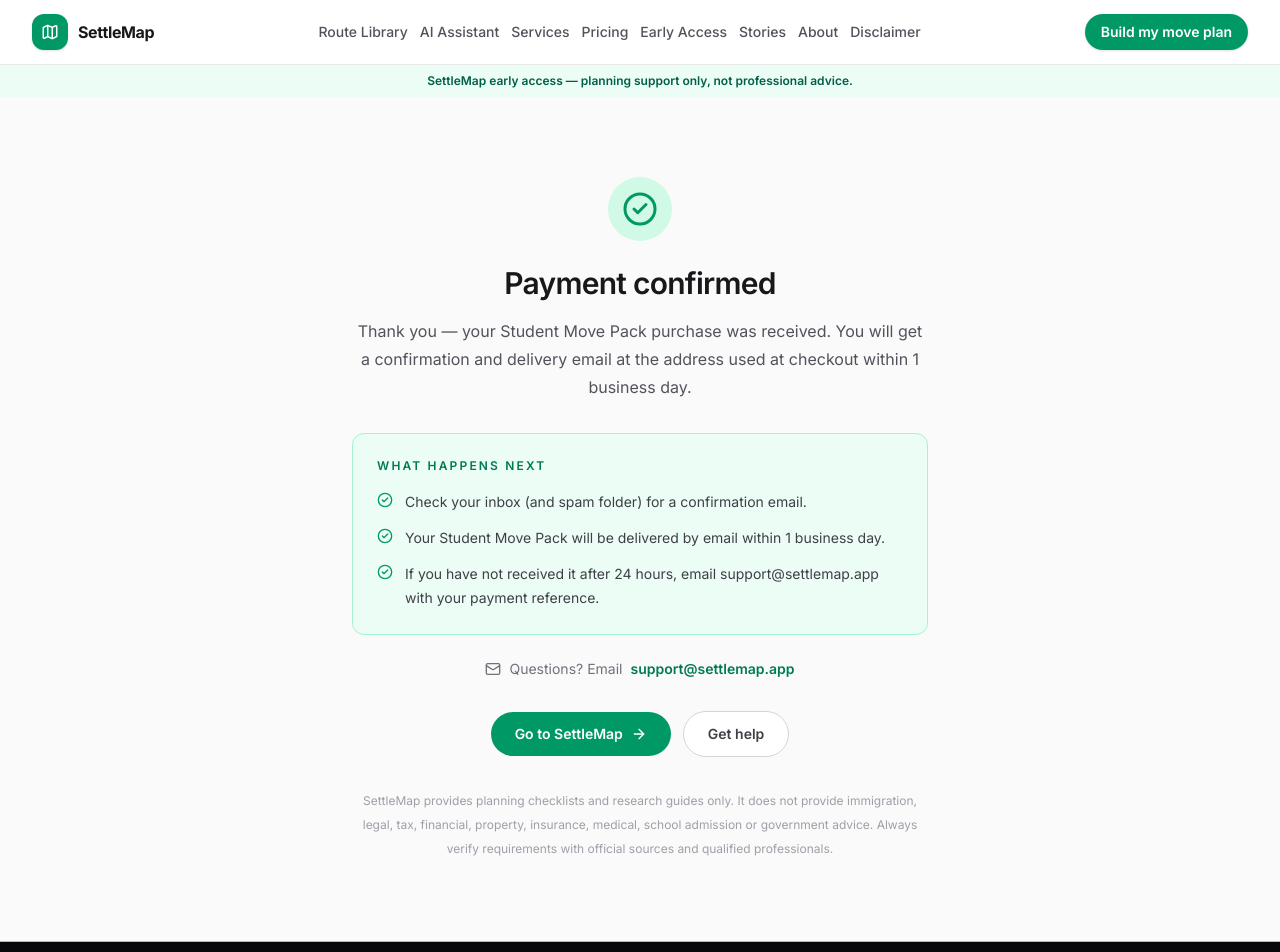
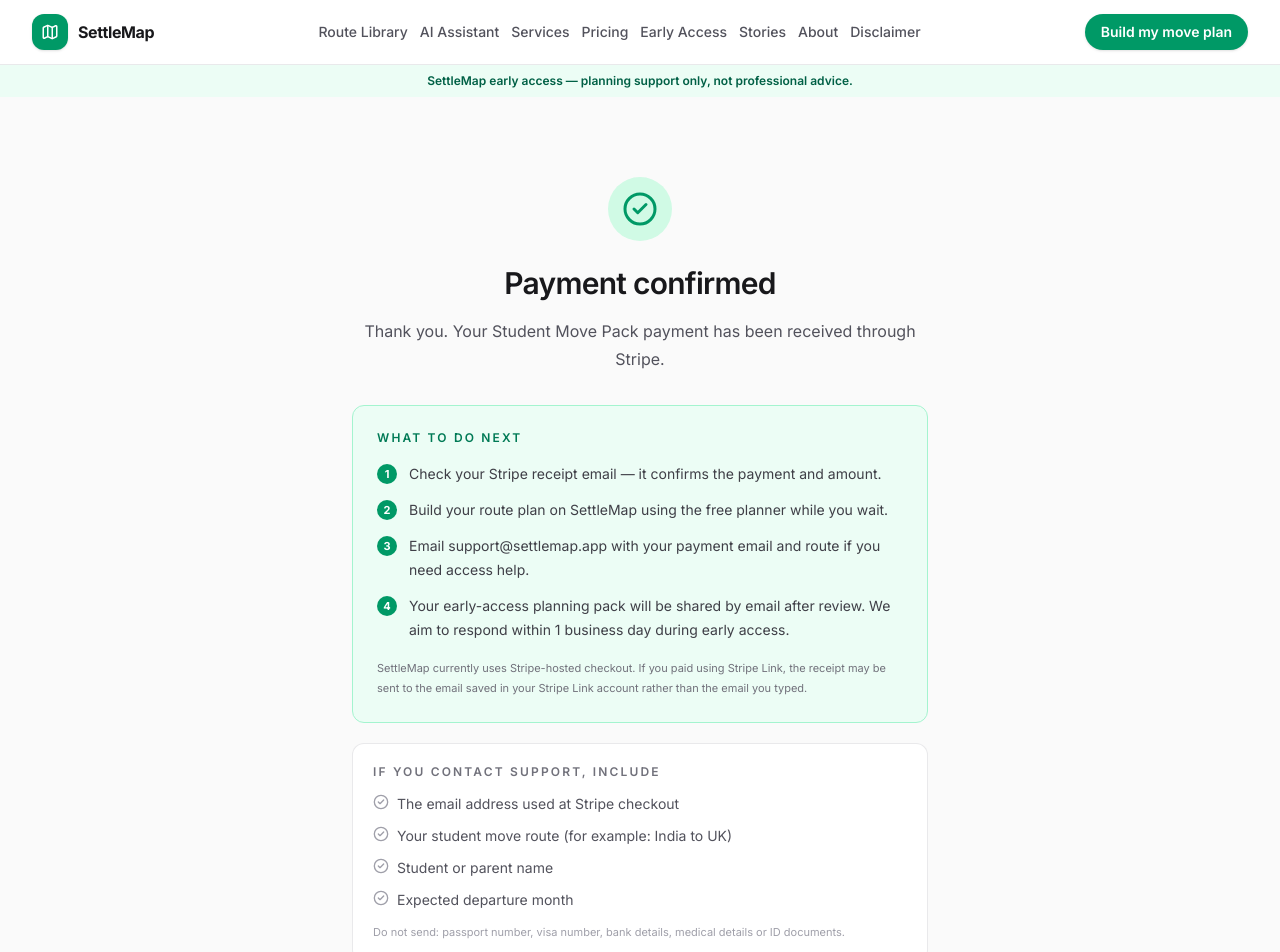
Before and after one commit to salestradzlah-code/videshflow-demo, a Next.js app: page /payment-success in a window 1280 px wide. Shown: the top 952 px of the page. Built offline with nearby package versions, Linux system fonts and the light colour scheme.

Commit message:
V12.7.1 clarify post payment fulfilment wording

```diff
--- a/src/app/payment-success/page.tsx
+++ b/src/app/payment-success/page.tsx
@@ -1,41 +1,76 @@
 import type { Metadata } from "next";
 import Link from "next/link";
-import { ArrowRight, CheckCircle2, Mail } from "lucide-react";
+import { ArrowRight, CheckCircle2, ExternalLink, Mail } from "lucide-react";
 
 export const metadata: Metadata = {
   title: "Payment confirmed — SettleMap",
-  description: "Your Student Move Pack payment was received. Check your email for delivery details.",
+  description: "Your Student Move Pack payment has been received through Stripe.",
 };
+
+const STRIPE_LINK =
+  process.env.NEXT_PUBLIC_STRIPE_STUDENT_MOVE_PACK_PAYMENT_LINK ??
+  "https://buy.stripe.com/bJe7sKcJs90l7csgrK1gs00";
 
 export default function PaymentSuccessPage() {
   return (
     <section className="min-h-[60vh] bg-zinc-50 px-4 py-20 sm:px-6 lg:px-8">
-      <div className="mx-auto max-w-xl text-center">
-        <div className="inline-flex h-16 w-16 items-center justify-center rounded-full bg-emerald-100">
-          <CheckCircle2 className="h-9 w-9 text-emerald-600" />
+      <div className="mx-auto max-w-xl">
+        <div className="text-center">
+          <div className="inline-flex h-16 w-16 items-center justify-center rounded-full bg-emerald-100">
+            <CheckCircle2 className="h-9 w-9 text-emerald-600" />
+          </div>
+          <h1 className="mt-6 text-3xl font-semibold tracking-tight text-zinc-900">Payment confirmed</h1>
+          <p className="mt-4 text-base leading-7 text-zinc-600">
+            Thank you. Your Student Move Pack payment has been received through Stripe.
+          </p>
         </div>
-        <h1 className="mt-6 text-3xl font-semibold tracking-tight text-zinc-900">Payment confirmed</h1>
-        <p className="mt-4 text-base leading-7 text-zinc-600">
-          Thank you — your Student Move Pack purchase was received. You will get a confirmation and delivery email at the address used at checkout within 1 business day.
-        </p>
 
-        <div className="mt-8 rounded-xl border border-emerald-200 bg-emerald-50 p-6 text-left">
-          <p className="text-xs font-semibold uppercase tracking-[0.18em] text-emerald-700">What happens next</p>
-          <ul className="mt-4 space-y-3">
+        {/* Next steps */}
+        <div className="mt-8 rounded-xl border border-emerald-200 bg-emerald-50 p-6">
+          <p className="text-xs font-semibold uppercase tracking-[0.18em] text-emerald-700">What to do next</p>
+          <ol className="mt-4 space-y-3">
             {[
-              "Check your inbox (and spam folder) for a confirmation email.",
-              "Your Student Move Pack will be delivered by email within 1 business day.",
-              "If you have not received it after 24 hours, email support@settlemap.app with your payment reference.",
-            ].map((step) => (
-              <li key={step} className="flex items-start gap-3 text-sm leading-6 text-zinc-700">
-                <CheckCircle2 className="mt-0.5 h-4 w-4 shrink-0 text-emerald-600" />
+              "Check your Stripe receipt email — it confirms the payment and amount.",
+              "Build your route plan on SettleMap using the free planner while you wait.",
+              "Email support@settlemap.app with your payment email and route if you need access help.",
+              "Your early-access planning pack will be shared by email after review. We aim to respond within 1 business day during early access.",
+            ].map((step, i) => (
+              <li key={i} className="flex items-start gap-3 text-sm leading-6 text-zinc-700">
+                <span className="mt-0.5 flex h-5 w-5 shrink-0 items-center justify-center rounded-full bg-emerald-600 text-[11px] font-bold text-white">
+                  {i + 1}
+                </span>
                 {step}
               </li>
             ))}
-          </ul>
+          </ol>
+          <p className="mt-4 text-[11px] leading-5 text-zinc-500">
+            SettleMap currently uses Stripe-hosted checkout. If you paid using Stripe Link, the receipt may be sent to the email saved in your Stripe Link account rather than the email you typed.
+          </p>
         </div>
 
-        <div className="mt-6 flex items-center justify-center gap-2 text-sm text-zinc-500">
+        {/* Contact support checklist */}
+        <div className="mt-5 rounded-xl border border-zinc-200/80 bg-white p-5">
+          <p className="text-xs font-semibold uppercase tracking-[0.18em] text-zinc-500">If you contact support, include</p>
+          <ul className="mt-3 space-y-2">
+            {[
+              "The email address used at Stripe checkout",
+              "Your student move route (for example: India to UK)",
+              "Student or parent name",
+              "Expected departure month",
+            ].map((item) => (
+              <li key={item} className="flex items-start gap-2 text-sm leading-6 text-zinc-600">
+                <CheckCircle2 className="mt-0.5 h-4 w-4 shrink-0 text-zinc-400" />
+                {item}
+              </li>
+            ))}
+          </ul>
+          <p className="mt-3 text-[11px] text-zinc-400">
+            Do not send: passport number, visa number, bank details, medical details or ID documents.
+          </p>
+        </div>
+
+        {/* Support email */}
+        <div className="mt-5 flex items-center gap-2 text-sm text-zinc-500">
           <Mail className="h-4 w-4 shrink-0" />
           Questions? Email{" "}
           <a href="mailto:support@settlemap.app" className="font-semibold text-emerald-700 underline hover:text-emerald-800">
@@ -43,19 +78,20 @@
           </a>
         </div>
 
-        <div className="mt-8 flex flex-col items-center gap-3 sm:flex-row sm:justify-center">
+        {/* CTAs */}
+        <div className="mt-7 flex flex-col gap-3 sm:flex-row">
           <Link
-            href="/"
-            className="inline-flex items-center rounded-full bg-emerald-600 px-6 py-3 text-sm font-semibold text-white transition-all hover:bg-emerald-700"
+            href="/#route-selector"
+            className="inline-flex items-center justify-center rounded-full bg-emerald-600 px-6 py-3 text-sm font-semibold text-white transition-all hover:bg-emerald-700"
           >
-            Go to SettleMap <ArrowRight className="ml-2 h-4 w-4" />
+            Build my move plan <ArrowRight className="ml-2 h-4 w-4" />
           </Link>
-          <Link
-            href="/get-help"
-            className="inline-flex items-center rounded-full border border-zinc-300 bg-white px-6 py-3 text-sm font-semibold text-zinc-700 transition-all hover:border-zinc-400"
+          <a
+            href="mailto:support@settlemap.app"
+            className="inline-flex items-center justify-center rounded-full border border-zinc-300 bg-white px-6 py-3 text-sm font-semibold text-zinc-700 transition-all hover:border-zinc-400"
           >
-            Get help
-          </Link>
+            Contact support <ExternalLink className="ml-2 h-4 w-4" />
+          </a>
         </div>
 
         <p className="mt-8 text-xs leading-6 text-zinc-400">
--- a/src/app/pricing/page.tsx
+++ b/src/app/pricing/page.tsx
@@ -59,7 +59,6 @@
           </div>
         </div>
 
-        {/* Plan cards */}
         <div className="mt-10 grid gap-5 md:grid-cols-2 xl:grid-cols-4">
 
           {/* Free plan */}
@@ -76,15 +75,12 @@
                 </li>
               ))}
             </ul>
-            <Link
-              href="/#route-selector"
-              className="mt-6 inline-flex items-center justify-center rounded-full bg-emerald-600 px-4 py-2.5 text-sm font-semibold text-white transition-all duration-200 ease-in-out hover:bg-emerald-700"
-            >
+            <Link href="/#route-selector" className="mt-6 inline-flex items-center justify-center rounded-full bg-emerald-600 px-4 py-2.5 text-sm font-semibold text-white transition-all duration-200 ease-in-out hover:bg-emerald-700">
               Start free plan <ArrowRight className="ml-2 h-4 w-4" />
             </Link>
           </div>
 
-          {/* Student Move Pack — ACTIVE */}
+          {/* Student Move Pack */}
           <div className="relative flex flex-col rounded-xl border-2 border-emerald-400 bg-white p-6 shadow-md">
             <div className="absolute -top-3 left-6">
               <span className="rounded-full bg-emerald-600 px-3 py-1 text-[11px] font-bold uppercase tracking-[0.12em] text-white shadow-sm">Early access · Open now</span>
@@ -105,12 +101,7 @@
               ))}
             </ul>
             <div className="mt-6 space-y-2">
-              <a
-                href={STRIPE_LINK}
-                target="_blank"
-                rel="noopener noreferrer"
-                className="inline-flex w-full items-center justify-center rounded-full bg-emerald-600 px-4 py-2.5 text-sm font-semibold text-white transition-all duration-200 ease-in-out hover:bg-emerald-700"
-              >
+              <a href={STRIPE_LINK} target="_blank" rel="noopener noreferrer" className="inline-flex w-full items-center justify-center rounded-full bg-emerald-600 px-4 py-2.5 text-sm font-semibold text-white transition-all duration-200 ease-in-out hover:bg-emerald-700">
                 Pay securely with Stripe <ExternalLink className="ml-2 h-4 w-4" />
               </a>
               <div className="flex items-center justify-center gap-1.5 text-[11px] text-zinc-500">
@@ -119,12 +110,14 @@
               </div>
             </div>
             <p className="mt-3 border-t border-zinc-100 pt-3 text-[11px] leading-5 text-zinc-500">
-              After payment you will receive an email at the address used at checkout. Delivery is by email within 1 business day.{" "}
+              After payment, check your Stripe receipt email. For access questions, email{" "}
+              <a href="mailto:support@settlemap.app" className="underline hover:text-zinc-700">support@settlemap.app</a>{" "}
+              with your payment email and move route. We aim to respond within 1 business day during early access.{" "}
               <Link href="/refund-policy" className="underline hover:text-zinc-700">Refund policy</Link>.
             </p>
           </div>
 
-          {/* Premium Pack — coming later */}
+          {/* Premium Pack */}
           <div className="flex flex-col rounded-xl border border-zinc-200/80 bg-zinc-50 p-6 shadow-sm opacity-70">
             <p className="text-xs font-semibold uppercase tracking-[0.18em] text-zinc-400">Coming later</p>
             <h2 className="mt-3 text-lg font-semibold text-zinc-900">Premium Relocation Pack</h2>
@@ -138,15 +131,12 @@
                 </li>
               ))}
             </ul>
-            <Link
-              href="/early-access"
-              className="mt-6 inline-flex items-center justify-center rounded-full border border-zinc-300 bg-white px-4 py-2.5 text-sm font-semibold text-zinc-600 transition-all duration-200 ease-in-out hover:border-zinc-400"
-            >
+            <Link href="/early-access" className="mt-6 inline-flex items-center justify-center rounded-full border border-zinc-300 bg-white px-4 py-2.5 text-sm font-semibold text-zinc-600 transition-all duration-200 ease-in-out hover:border-zinc-400">
               Register interest <ArrowRight className="ml-2 h-4 w-4" />
             </Link>
           </div>
 
-          {/* Voice Guide — waitlist only */}
+          {/* Voice Guide */}
           <div className="flex flex-col rounded-xl border border-zinc-200/80 bg-zinc-50 p-6 shadow-sm opacity-70">
             <p className="text-xs font-semibold uppercase tracking-[0.18em] text-zinc-400">Waitlist only · No pricing yet</p>
             <h2 className="mt-3 text-lg font-semibold text-zinc-900">SettleMap Voice Guide</h2>
@@ -160,16 +150,12 @@
                 </li>
               ))}
             </ul>
-            <Link
-              href="/early-access"
-              className="mt-6 inline-flex items-center justify-center rounded-full border border-zinc-300 bg-white px-4 py-2.5 text-sm font-semibold text-zinc-600 transition-all duration-200 ease-in-out hover:border-zinc-400"
-            >
+            <Link href="/early-access" className="mt-6 inline-flex items-center justify-center rounded-full border border-zinc-300 bg-white px-4 py-2.5 text-sm font-semibold text-zinc-600 transition-all duration-200 ease-in-out hover:border-zinc-400">
               Join Voice Guide waitlist <ArrowRight className="ml-2 h-4 w-4" />
             </Link>
           </div>
         </div>
 
-        {/* What is included / not included */}
         <div className="mt-8 grid gap-5 md:grid-cols-2">
           <div className="rounded-xl border border-zinc-200/80 bg-white p-6 shadow-sm">
             <p className="text-xs font-semibold uppercase tracking-[0.18em] text-emerald-700">What SettleMap helps with</p>
```
